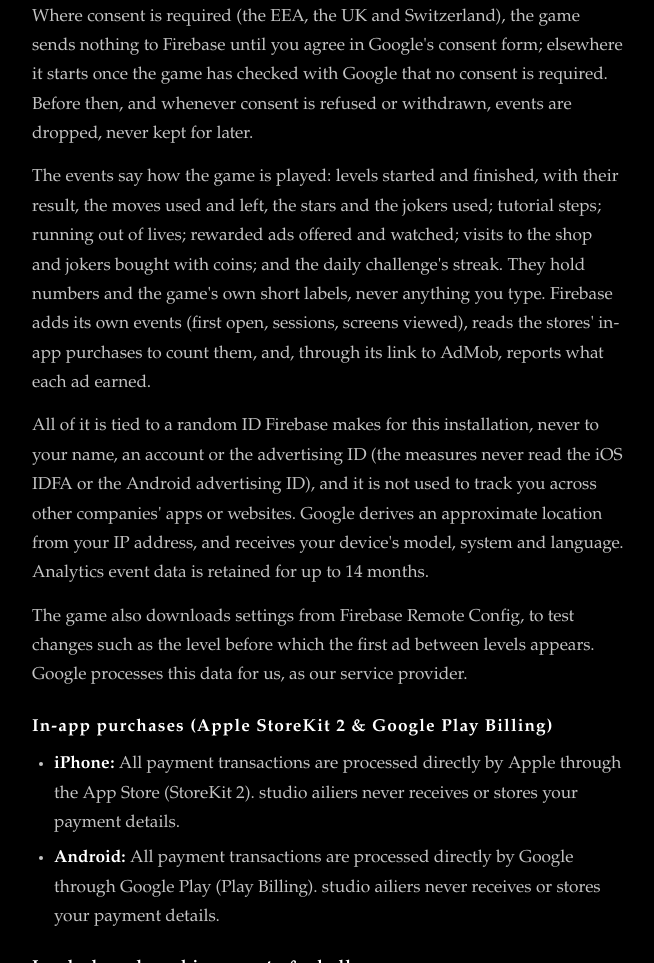
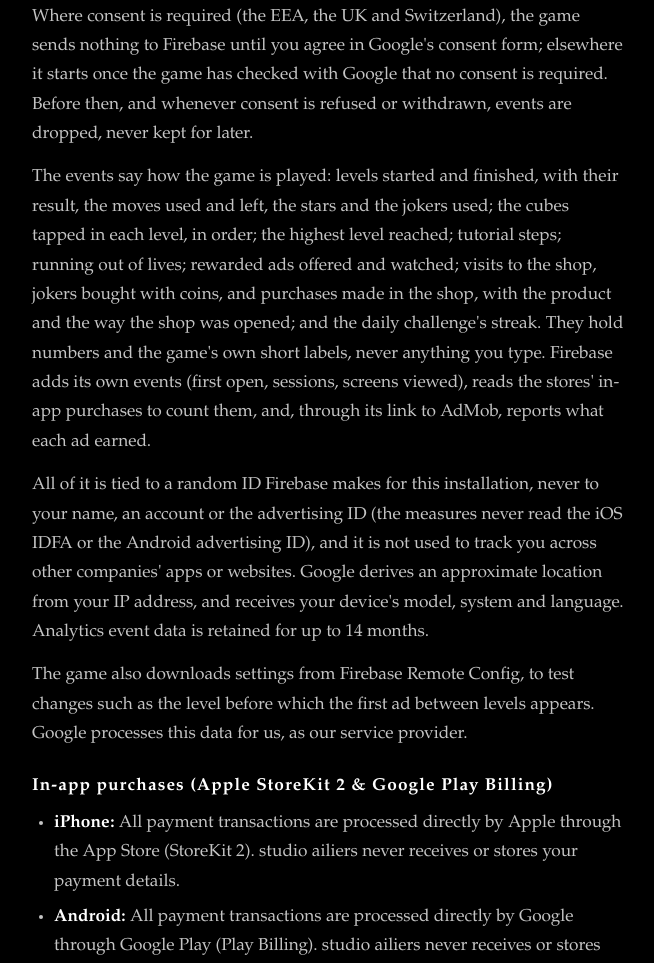
Before and after one commit to lbasseto/lbasseto.github.io, a plain HTML site: page privacy.html in a window 1280 px wide. Shown: the part 2866-3829 px from the top of the page, without its empty margins (312-966 px from the left). Drawn offline with Linux system fonts and the light colour scheme; a web font is replaced by a local one.

Commit message:
Privacy policy: the events name the cubes tapped, the highest level reached and the shop's purchases
Co-Authored-By: Claude Opus 5.5 <noreply@anthropic.com>

```diff
--- a/privacy.html
+++ b/privacy.html
@@ -256,8 +256,10 @@
       </p>
       <p>
         The events say how the game is played: levels started and finished, with their result, the moves used and
-        left, the stars and the jokers used; tutorial steps; running out of lives; rewarded ads offered and watched;
-        visits to the shop and jokers bought with coins; and the daily challenge's streak. They hold numbers and the
+        left, the stars and the jokers used; the cubes tapped in each level, in order; the highest level reached;
+        tutorial steps; running out of lives; rewarded ads offered and watched; visits to the shop, jokers bought with
+        coins, and purchases made in the shop, with the product and the way the shop was opened; and the daily
+        challenge's streak. They hold numbers and the
         game's own short labels, never anything you type. Firebase adds its own events (first open, sessions, screens
         viewed), reads the stores' in-app purchases to count them, and, through its link to AdMob, reports what each
         ad earned.
```
